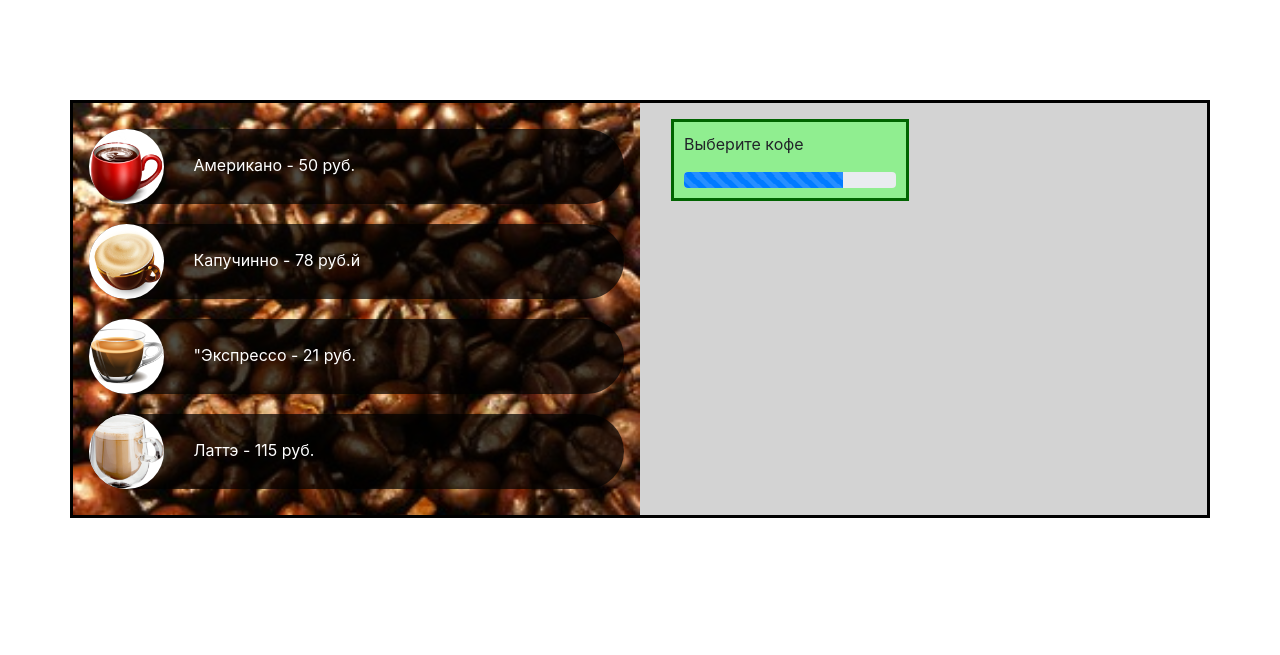
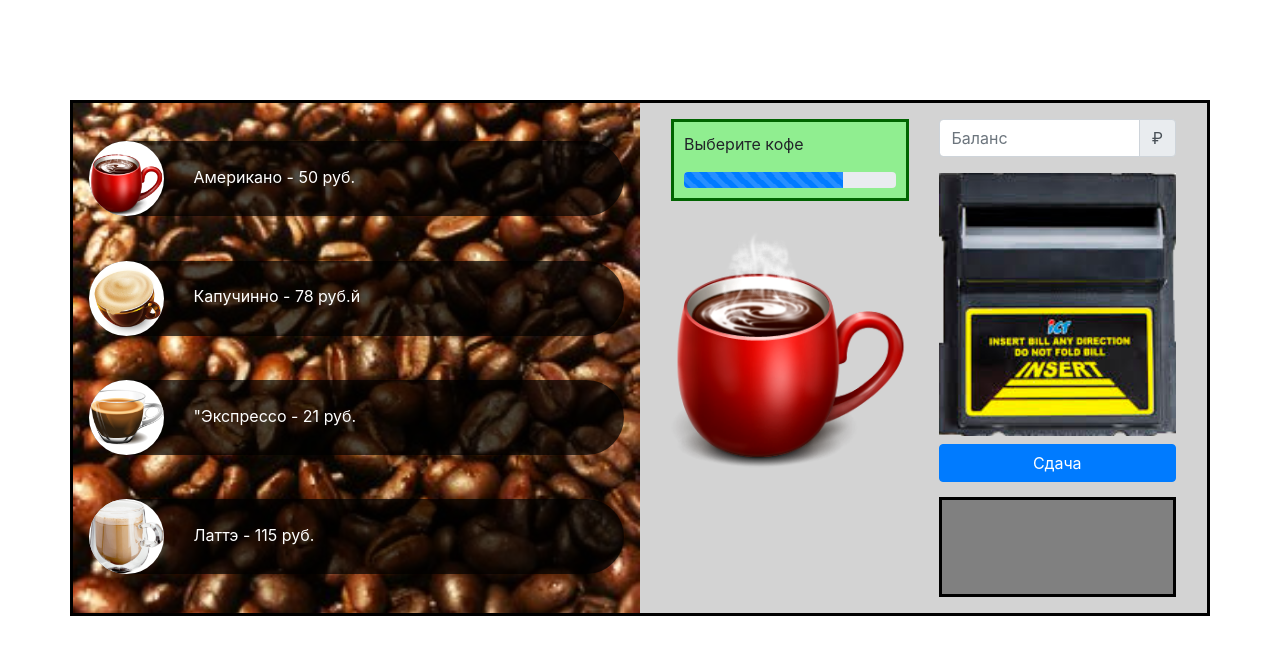
Before and after one commit to Rustam31286/CoffeMachine, a PHP site: page / in a window 1280 px wide. Shown: the top 655 px of the page. Run offline with PHP 8.4, Linux system fonts and the light colour scheme.

Commit message:
Правая сторона

```diff
--- a/index.php
+++ b/index.php
@@ -15,7 +15,7 @@
     <div class = container>
       <div class="row coffee-machine">
         <div class="col-6 coffee-list">
-          <div class="row flex-column p-3">
+          <div class="row flex-column p-3 h-100 justify-content-around">
             <div class="coffee-item col">
               <img src="img/americano.png" alt="">
               <span>Американо - 50 руб.</span>
@@ -44,8 +44,25 @@
                   </div>
                 </div>
               </div>
+              <div class="coffee-cup">
+                <img src="img/americano.png" alt="Американо">
+              </div>
             </div>
-            <div class="col-6"></div>
+            <div class="col-6">
+              <div class="input-group mb-3">
+                <input type="text" class="form-control" placeholder="Баланс" aria-label="Имя получателя" aria-describedby="basic-addon2">
+                <div class="input-group-append">
+                  <span class="input-group-text" id="basic-addon2">&#8381;</span>
+                </div>
+              </div>
+              <div class="atm">
+                <img src="img/bill_acc.png" alt="">
+              </div>
+              <button class="btn btn-primary btn-block mt-2">Сдача</button>
+              <div class="change-box">
+
+              </div>
+            </div>
           </div>
         </div>
       </div>
--- a/style.css
+++ b/style.css
@@ -5,10 +5,11 @@
 
  .coffee-list {
    background-image: url("img/background.jpg");
-   background-size: cover;\
+   background-size: cover;
  }
 
  .coffee-item {
+   max-height: 75px;
    background: rgba(0,0,0,.7);
    margin: 10px 0;
    border-radius: calc(75px / 2);
@@ -43,5 +44,21 @@
    background: lightgreen;
    border: 3px solid darkgreen;
    padding: 10px;
+   margin-bottom: 30px;
 
  }
+
+ .coffee-cup img {
+   width: 100%;
+ }
+
+ .atm img {
+   width: 100%;
+ }
+
+ .change-box {
+   background: grey;
+   border: 3px solid black;
+   height: 100px;
+   margin-top: 15px;
+ }
```
